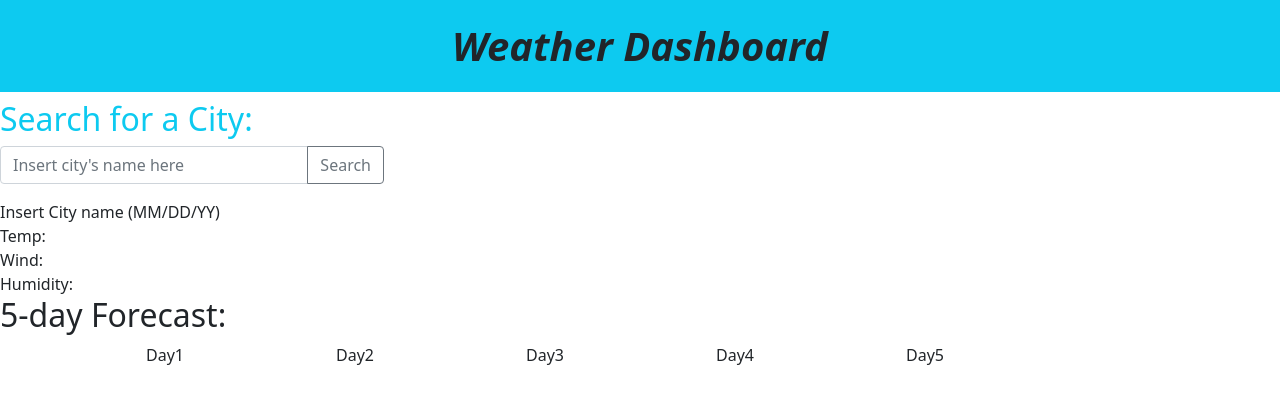
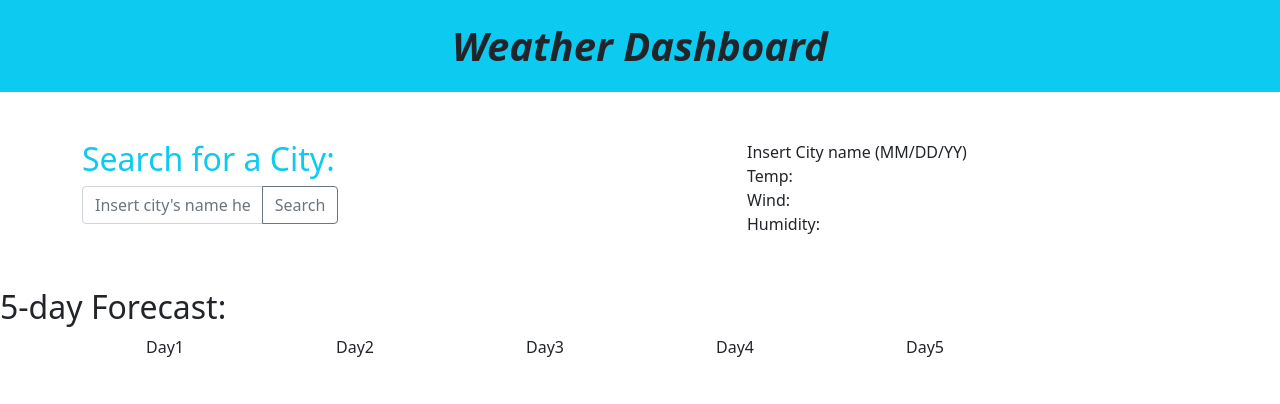
Before and after one commit to JeanSuw/weather-city-forecast, a plain HTML site: page index.html in a window 1280 px wide. Drawn offline with nearby package versions, Linux system fonts and the light colour scheme.

Commit message:
Added layout to search bar and template for the city's today's weather

```diff
--- a/assets/scripts.js
+++ b/assets/scripts.js
@@ -1 +1,5 @@
 var APIKey = "35860f199216a9759f17e01b3000e2e2";
+// Way to call city (by itself) by using name
+// https://api.openweathermap.org/data/2.5/weather?q={city name}&appid={API key}
+// For example: https://api.openweathermap.org/data/2.5/weather?q=London&appid={API key}
+// Take out the bracket!
--- a/assets/style.css
+++ b/assets/style.css
@@ -1,3 +1,3 @@
 .input-group{
-    width: 30%;
+    width: 40%;
 };
--- a/index.html
+++ b/index.html
@@ -12,21 +12,28 @@
     <body>
         <header id = "dashboard-title" class = "p-3 mb-2 bg-info fs-1 fw-bold fst-italic text-secondary-emphasis text-center">Weather Dashboard</header>
 
+        <section class="container my-5">
+            <div class ="row">
+                <div class="col-18 col-md-15 col-lg-7">
                     <h1 class = "fs-2 text-info">Search for a City:</h1>
                     <div class="search-city input-group mb-3">
                         <input type="text" class="form-control"  placeholder="Insert city's name here" aria-label="city name" aria-describedby="button-addon2">
                         <button class="btn btn-outline-secondary" type="button" id="searchBTN">Search</button>
                     </div>
-
-        <div class = "saved-cities"></div>
-
+                </div>
                 <!-- The city current weather today -->
+                <div class="col-12 col-md-8 col-lg-5">
                     <div class = "selected-city">
                         <div id = "city-name today-date">Insert City name (MM/DD/YY)</div>
                         <div id = "today-temp">Temp: </div>
                         <div id = "today-wind">Wind: </div>
                         <div id = "today-humidity">Humidity: </div>
                     </div>
+                </div>
+            </div>
+        </section>
+
+        <div class = "saved-cities"></div>
 
         <!-- City weather in 5 days -->
         <div class = "future-forecast">
```
Also changed, not shown: 1 other file. Lines whose indentation alone changed are shown as unchanged.
